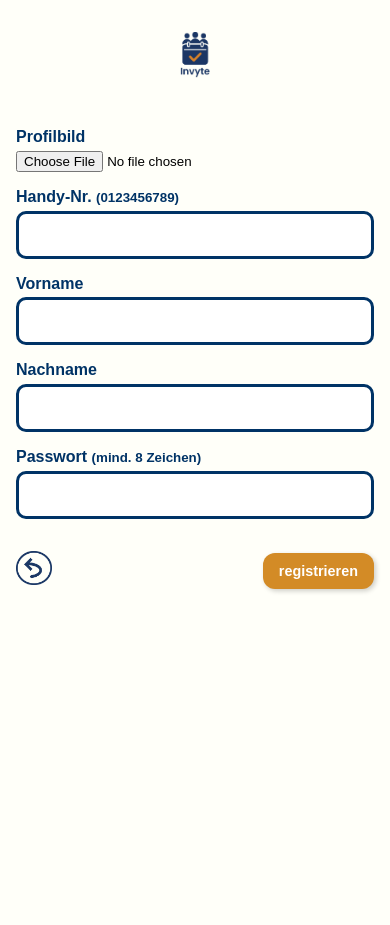
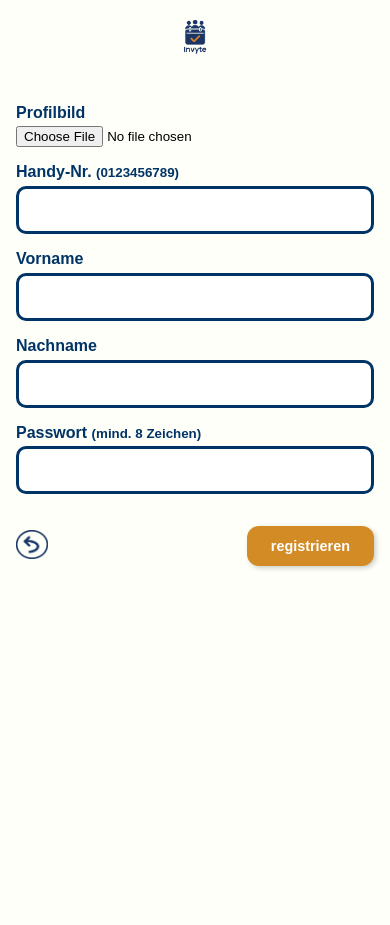
Before and after one commit to wera-burkhalter/im4, a PHP site: page /register.html in a window 390 px wide. Shown: the top 925 px of the page. Run offline with PHP 8.4, Linux system fonts and the light colour scheme.

Commit message:
register.css simpler

```diff
--- a/css/register.css
+++ b/css/register.css
@@ -1,8 +1,10 @@
+/* ==== Register Layout & Responsiveness (Vereinfacht & Optimiert) ==== */
+
 .container {
   background-color: #fffff9;
-  max-width: 400px;
+  max-width: 500px;
   margin: 0 auto;
-  padding: 2rem 1rem;
+  padding: clamp(1rem, 5vw, 2rem) 1rem;
   width: 100%;
   box-sizing: border-box;
   display: flex;
@@ -18,7 +20,7 @@
 }
 
 .logo img {
-  height: 48px;
+  height: clamp(36px, 6vw, 48px);
 }
 
 .logo h1 {
@@ -93,7 +95,7 @@ form input[type="password"] {
 }
 
 .back-button img {
-  width: 40px;
+  width: clamp(32px, 8vw, 40px);
 }
 
 .submit-button {
@@ -101,53 +103,15 @@ form input[type="password"] {
   color: white;
   border: none;
   padding: 0.75rem 1.5rem;
-  font-size: 1rem;
+  font-size: clamp(0.9rem, 2vw, 1rem);
   border-radius: 12px;
   font-weight: bold;
   cursor: pointer;
   box-shadow: 2px 2px 5px rgba(0, 0, 0, 0.2);
   align-self: flex-end;
+  transition: background-color 0.3s ease;
 }
 
-@media (min-width: 1366px) {
-  .container {
-    max-width: 1200px;
-    padding-bottom: 3rem;
-  }
-
-  form {
-    max-width: 500px;
-  }
-
-  .button-row {
-    max-width: 500px;
-  }
+.submit-button:hover {
+  background-color: #ba741f;
 }
-
-@media (max-width: 768px) {
-  .container {
-    padding: 2rem 1rem 6rem 1rem;
-  }
-
-  .submit-button {
-    padding: 0.65rem 1.25rem;
-    font-size: 0.95rem;
-  }
-}
-
-@media (max-width: 480px) {
-  .submit-button {
-    font-size: 0.9rem;
-    padding: 0.6rem 1rem;
-  }
-
-  .back-button img {
-    width: 36px;
-  }
-}
-
-@media (max-width: 375px) {
-  .container {
-    padding: 1.5rem 0.5rem 7rem 0.5rem;
-  }
-}
```
